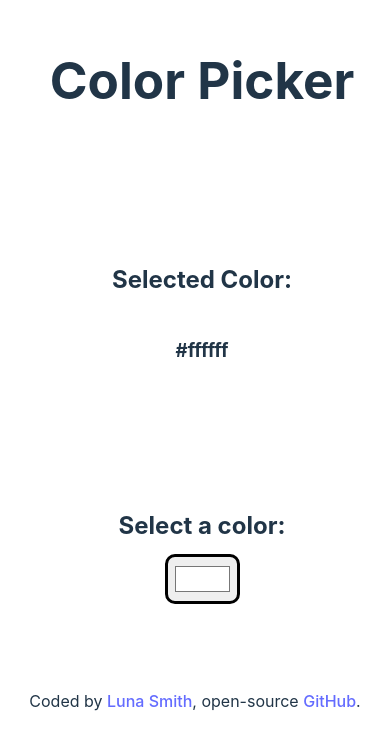
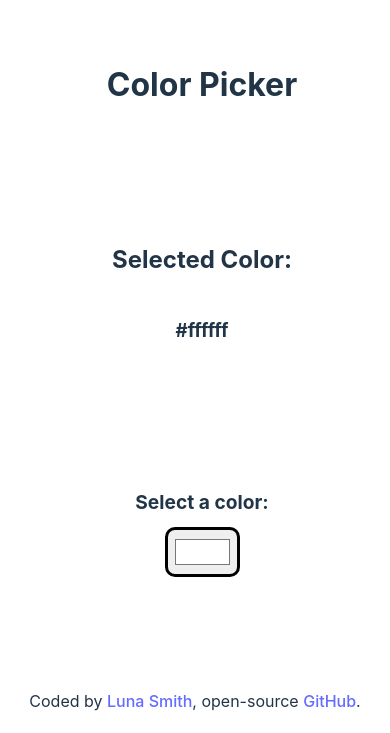
Before and after one commit to Lu-Smith/color_pick_react, a React (Vite) app: page / in a window 390 px wide. Shown: the part 111-844 px from the top of the page. Built offline with nearby package versions, Linux system fonts and the light colour scheme.

Commit message:
Added mobile styling

```diff
--- a/src/App.css
+++ b/src/App.css
@@ -50,3 +50,9 @@ input[type="color"]:hover {
   border-radius: 15px;
   border: 3px solid rgba(255, 255, 255, 0.87);
 }
+
+@media screen and (max-width: 786px) {
+  label {
+    font-size: 1.2rem;
+  }
+}
--- a/src/index.css
+++ b/src/index.css
@@ -18,6 +18,7 @@ a {
   color: #646cff;
   text-decoration: inherit;
 }
+
 a:hover {
   color: #535bf2;
 }
@@ -73,3 +74,9 @@ footer {
   left: 0;
   right: 0;
 }
+
+@media screen and (max-width: 786px) {
+    h1 {
+      font-size: 2rem;
+    }
+}
```
